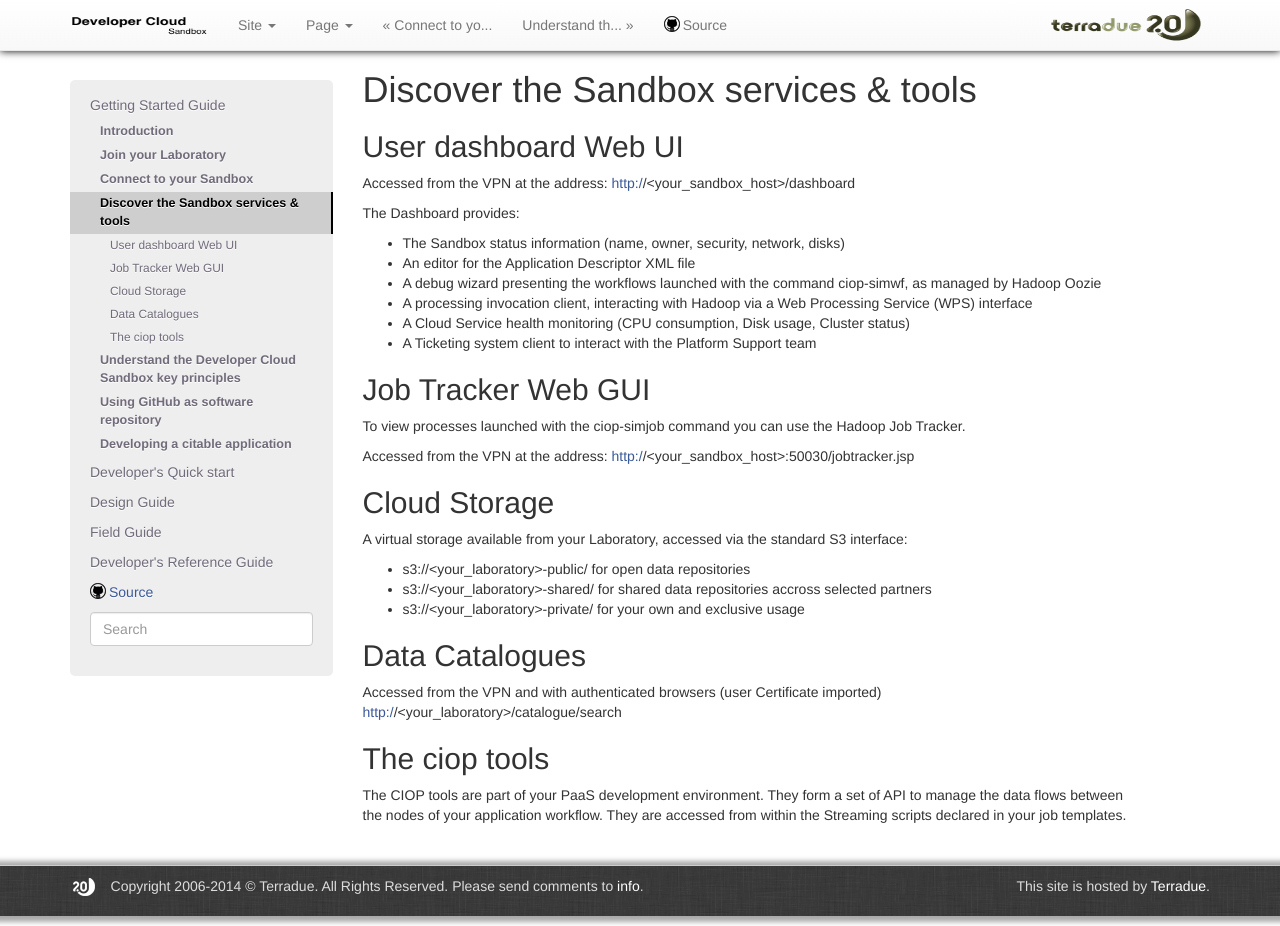
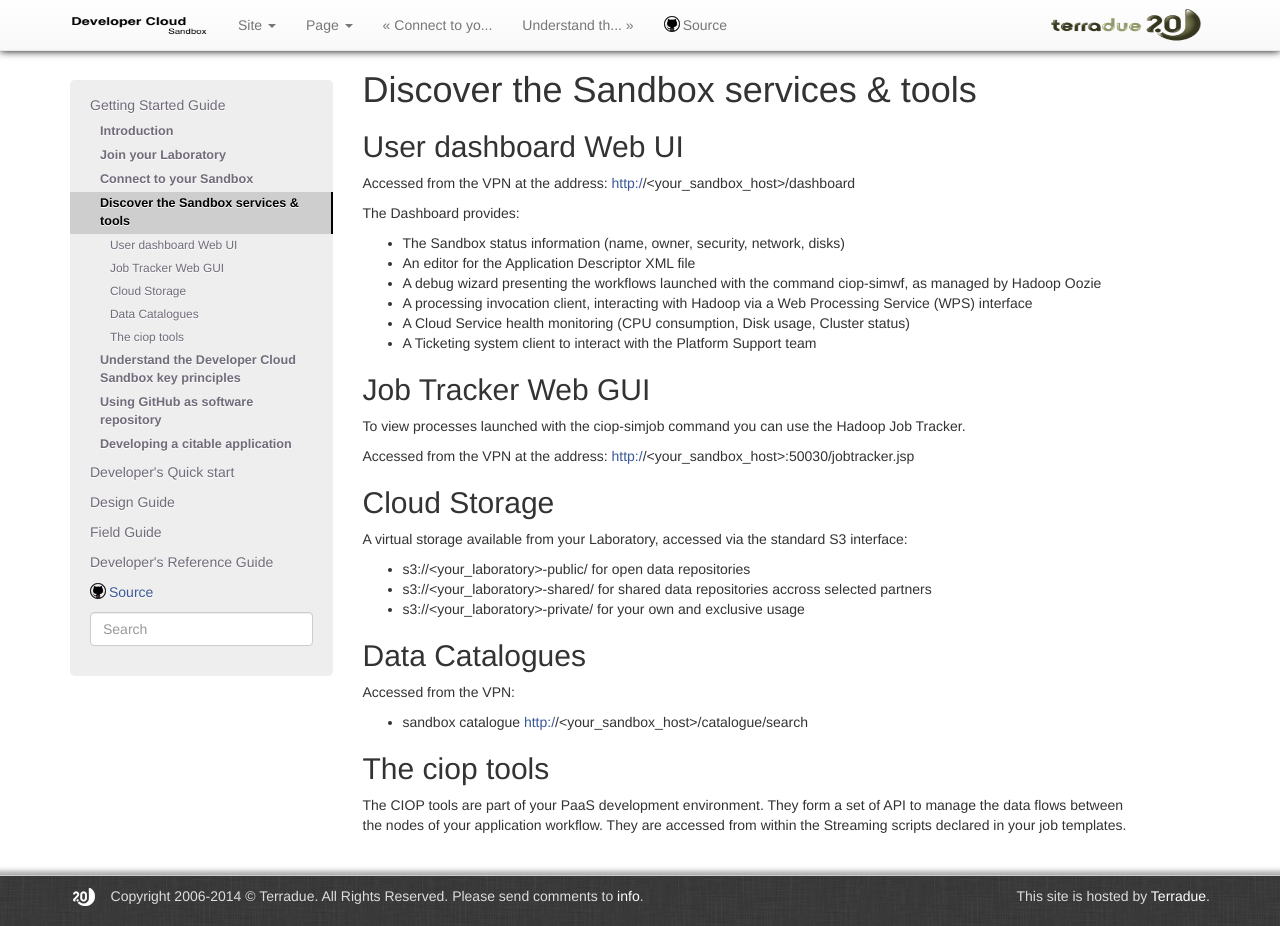
Before and after one commit to Terradue/doc-developer-sandbox, a Sphinx documentation site: the page built from source/start/discover.rst, in a window 1280 px wide and 926 px high. Built offline with Sphinx 7.4.7, drawn with Linux system fonts in a browser that asks for light colours; pages that are not in the unit, such as notebooks, are missing from menus.

Commit message:
Update discover.rst

```diff
--- a/source/start/discover.rst
+++ b/source/start/discover.rst
@@ -36,8 +36,9 @@ A virtual storage available from your Laboratory, accessed via the standard S3 i
 Data Catalogues
 +++++++++++++++
 
-Accessed from the VPN and with authenticated browsers (user Certificate imported)
-http://<your_laboratory>/catalogue/search
+Accessed from the VPN:
+
+* sandbox catalogue http://<your_sandbox_host>/catalogue/search
 
 The ciop tools
 ++++++++++++++
```
